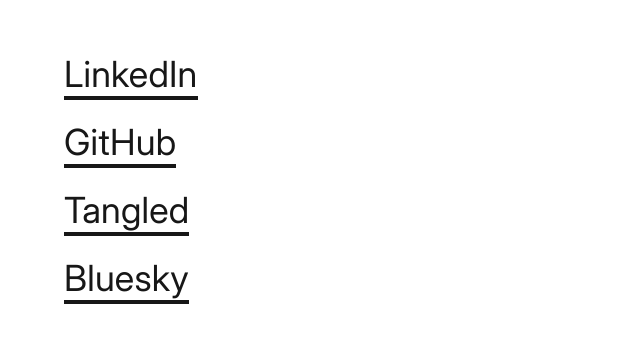
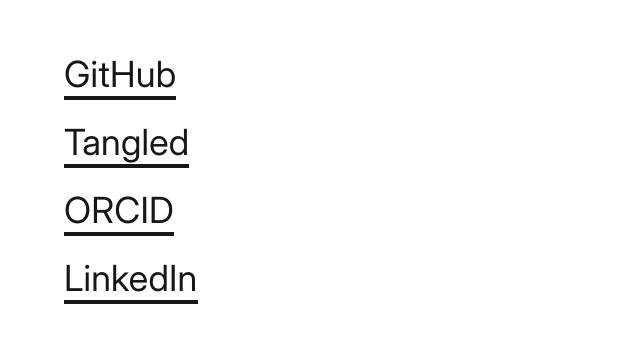
Before and after one commit to talal/talal.github.io, a plain HTML site: page index.html in a window 1280 px wide. Shown: the part 108-450 px from the top of the page, without its empty margins (0-640 px from the left). Drawn offline with Linux system fonts and the light colour scheme.

Commit message:
Add ORCID link and remove Bluesky

```diff
--- a/index.html
+++ b/index.html
@@ -72,10 +72,10 @@
 
 	<body>
 		<main class="links-container">
-			<h1><a href="https://www.linkedin.com/in/m-t-anwar">LinkedIn</a></h1>
 			<h1><a href="https://github.com/talal">GitHub</a></h1>
 			<h1><a href="https://tangled.org/talal.dev">Tangled</a></h1>
-			<h1><a href="https://bsky.app/profile/talal.dev">Bluesky</a></h1>
+			<h1><a href="https://orcid.org/0009-0007-9477-0055">ORCID</a></h1>
+			<h1><a href="https://www.linkedin.com/in/m-t-anwar">LinkedIn</a></h1>
 		</main>
 	</body>
 </html>
```
